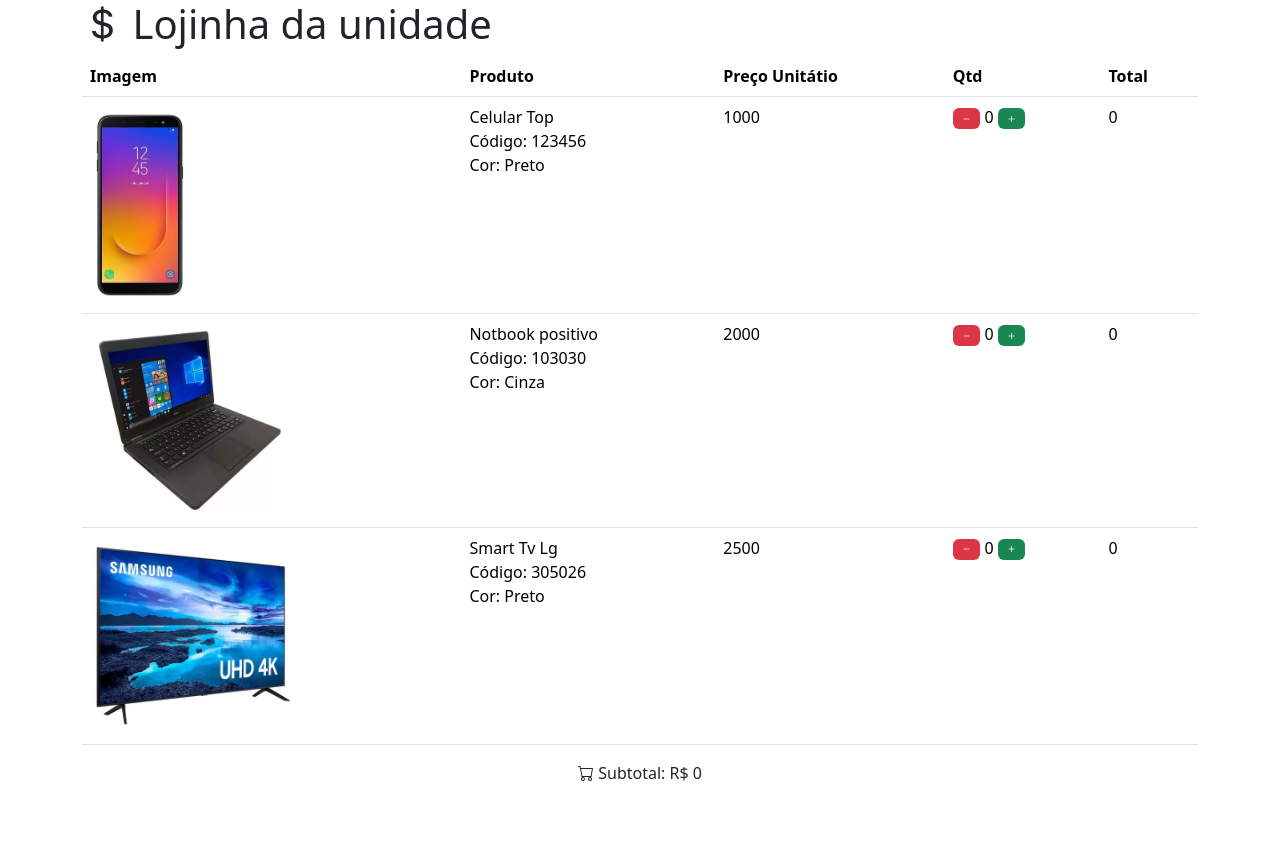
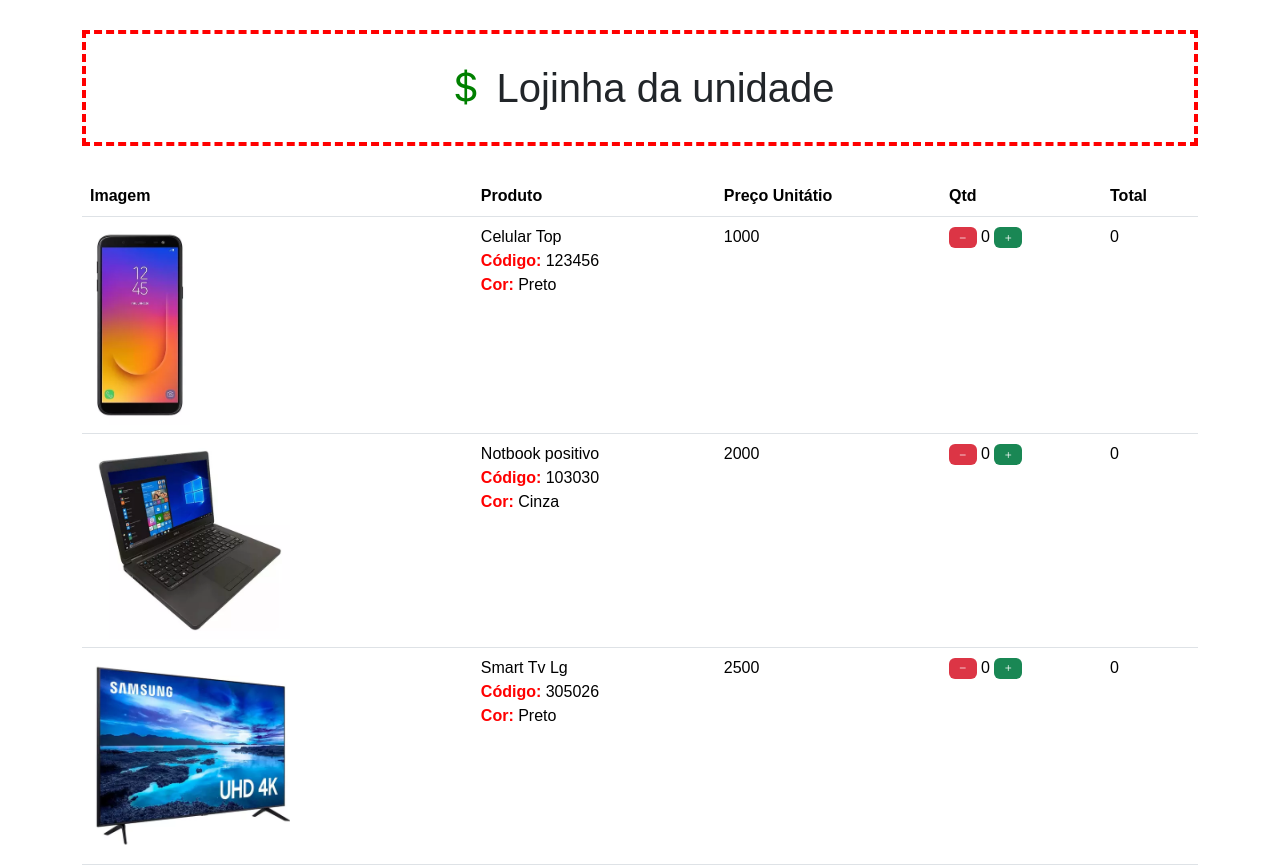
Before and after one commit to francisconeponuceno/loginha, a plain HTML site: page index.html in a window 1280 px wide. Shown: the top 867 px of the page. Before the commit the page ends 800 px from the top, so only its background shows below. Drawn offline with nearby package versions, Linux system fonts and the light colour scheme.

Commit message:
atualizacao

```diff
--- /dev/null
+++ b/css/style.css
@@ -0,0 +1,30 @@
+*{
+    font-family: Arial, Helvetica, sans-serif;
+}
+
+h1 {
+    border: #ff0000 dashed 4px;
+    margin: 30px 0;
+    padding: 30px;
+    text-align: center;
+}
+
+#cifrao {
+    color: green;
+}
+
+#menos-mais{
+    cursor: pointer;
+}
+
+footer {
+    background-color: #555555;
+    color: #ffffff;
+    padding: 8px;
+    margin-bottom: 30px;
+}
+
+.produto-item {
+    color: #ff0000;
+    font-weight: bold;
+}
--- a/index.html
+++ b/index.html
@@ -7,12 +7,13 @@
     <link rel="stylesheet" href="css/bootstrap.min.css">
     <script src="js/bootstrap.bundle.min.js"></script>
     <link rel="stylesheet" href="https://cdn.jsdelivr.net/npm/bootstrap-icons@1.11.3/font/bootstrap-icons.min.css">
+    <link rel="stylesheet" href="css/style.css">
 </head>
 <body>
 
     <div class="container">
 
-        <h1><i class="bi bi-currency-dollar"></i>
+        <h1><i class="bi bi-currency-dollar" id="cifrao"></i>
             Lojinha da unidade</h1>
         <table class="table table-hover">
             <thead>
@@ -31,14 +32,14 @@
                     </td>
                     <td>
                         <div>Celular Top</div>
-                        <div>Código: 123456</div>
-                        <div>Cor: Preto</div>
+                        <div><span class="produto-item">Código:</span> 123456</div>
+                        <div><span class="produto-item">Cor:</span> Preto</div>
                     </td>
                     <td>1000</td>
                     <td>
-                        <span class="badge bg-danger"><i class="bi bi-dash"></i></span>
+                        <span class="badge bg-danger"><i class="bi bi-dash" id="menos-mais"></i></span>
                         0
-                        <span class="badge bg-success"><i class="bi bi-plus"></i></span>
+                        <span class="badge bg-success"><i class="bi bi-plus" id="menos-mais"></i></span>
                     </td>
                     <td>0</td>
                 </tr>
@@ -48,14 +49,14 @@
                     </td>
                     <td>
                         <div>Notbook positivo</div>
-                        <div>Código: 103030</div>
-                        <div>Cor: Cinza</div>
+                        <div><span class="produto-item">Código:</span> 103030</div>
+                        <div><span class="produto-item">Cor:</span> Cinza</div>
                     </td>
                     <td>2000</td>
                     <td>
-                        <span class="badge bg-danger"><i class="bi bi-dash"></i></span>
+                        <span class="badge bg-danger"><i class="bi bi-dash" id="menos-mais"></i></span>
                         0
-                        <span class="badge bg-success"><i class="bi bi-plus"></i></span>
+                        <span class="badge bg-success"><i class="bi bi-plus" id="menos-mais"></i></span>
                     </td>
                     <td>0</td>
                 </tr>
@@ -65,14 +66,14 @@
                     </td>
                     <td>
                         <div>Smart Tv Lg</div>
-                        <div>Código: 305026</div>
-                        <div>Cor: Preto</div>
+                        <div><span class="produto-item">Código:</span> 305026</div>
+                        <div><span class="produto-item">Cor:</span> Preto</div>
                     </td>
                     <td>2500</td>
                     <td>
-                        <span class="badge bg-danger"><i class="bi bi-dash"></i></span>
+                        <span class="badge bg-danger"><i class="bi bi-dash" id="menos-mais"></i></span>
                         0
-                        <span class="badge bg-success"><i class="bi bi-plus"></i></span>
+                        <span class="badge bg-success"><i class="bi bi-plus" id="menos-mais"></i></span>
                     </td>
                     <td>0</td>
                 </tr>
```
